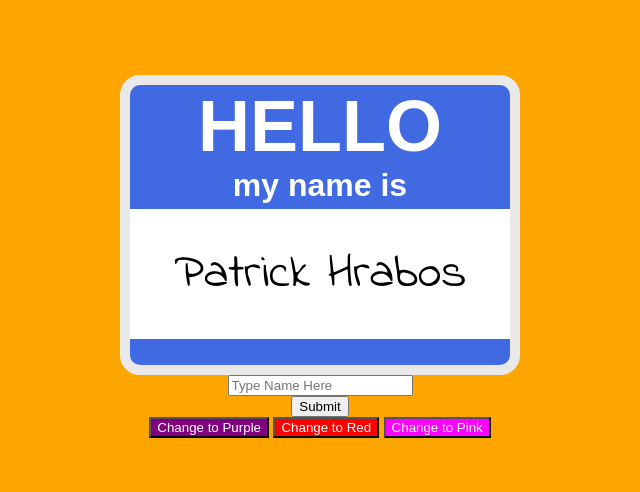
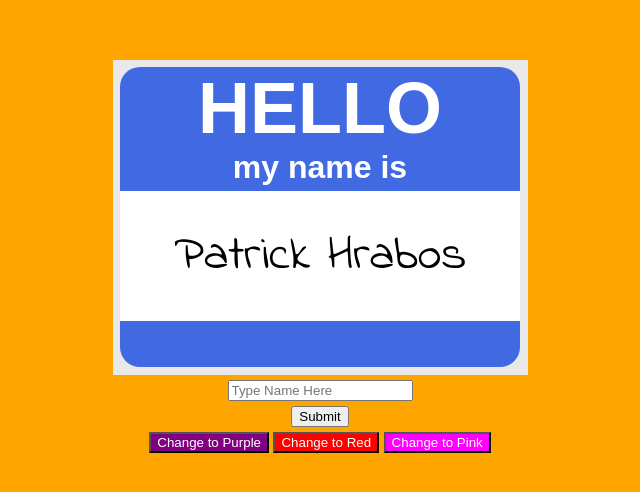
Before and after one commit to phrabos/lab-02a-name-tag, a plain HTML site: page index.html in a window 1280 px wide. Shown: the part 144-636 px from the top of the page, without its empty margins (320-960 px from the left). Drawn offline with Linux system fonts and the light colour scheme.

Commit message:
add CSS layout changes to buttons and nametag border

```diff
--- a/index.html
+++ b/index.html
@@ -9,12 +9,13 @@
     <link rel="stylesheet" href="style.css">
 </head>
 <body>
+    <main class='wrapper'>
         <div class="main" id="main">
             <h1 class='hello'>HELLO</h1>
             <h2 class='my-name-is'>my name is</h2>
             <section id="name" class='patrick'>Patrick Hrabos</section>
-
         </div>
+    </main>
     <input id="input" placeholder="Type Name Here">
     <button id="button">Submit</button>
     <div class="color-buttons">
--- a/style.css
+++ b/style.css
@@ -19,12 +19,21 @@ body {
     flex-direction: column;
 }
 
+.wrapper {
+    display: flex;
+    justify-content: center;
+    align-items: center;
+    flex-direction: column;
+    width: 415px;
+    height: 315px;
+    background-color: rgb(233, 233, 233);
+}
+
 .main {
     width: 400px;
     height: 300px;
     background-color: royalblue;
     border-radius: 20px;
-    border: 10px solid rgb(233, 233, 233);
 }
 
 .hello {
@@ -52,10 +61,15 @@ body {
     padding: 30px;
     width: 100%;
 }
+.color-buttons {
+    margin-top: 5px;
+
+}
 
 #purple {
     background-color: purple;
     color: white;
+
 }
 #red {
     background-color: red;
@@ -65,3 +79,6 @@ body {
     background-color: magenta;
     color: white;
 }
+#input {
+    margin: 5px;
+}
```
Lines whose indentation alone changed are shown as unchanged.
